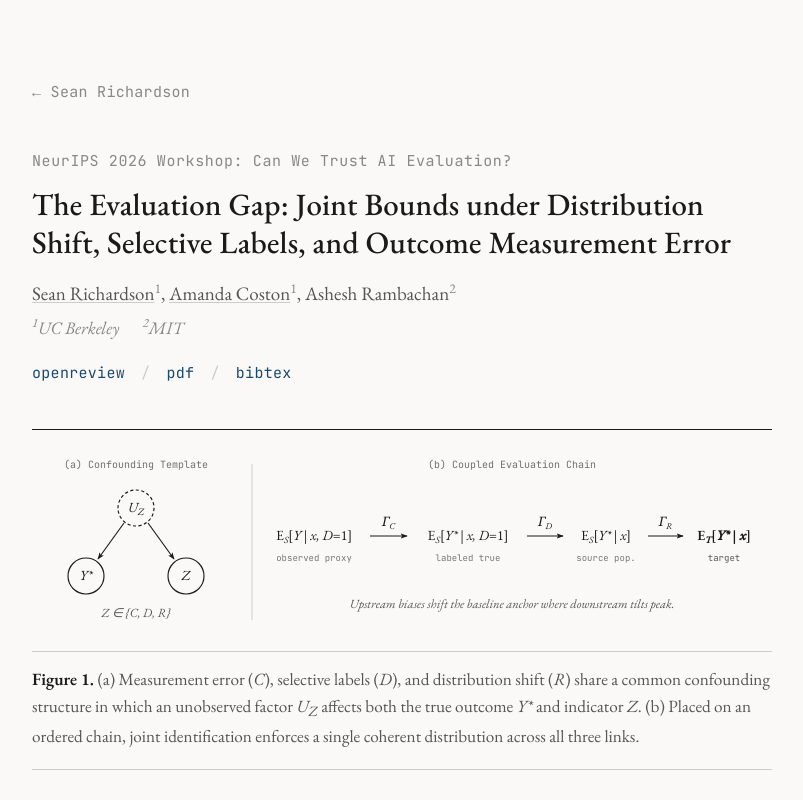
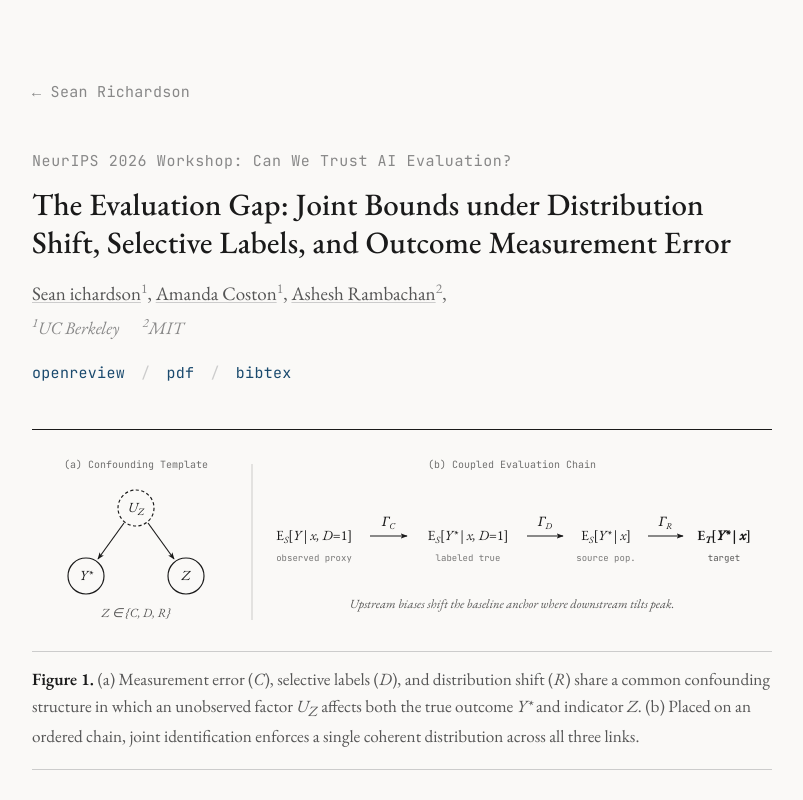
Before and after one commit to smrichardson/smrichardson.github.io, a plain HTML site: page evaluation-gap/index.html in a window 1280 px wide. Shown: the top 800 px of the page, without its empty margins (238-1041 px from the left). Drawn offline with nearby package versions, Linux system fonts and the light colour scheme.

Commit message:
Update index.html

```diff
--- a/evaluation-gap/index.html
+++ b/evaluation-gap/index.html
@@ -303,9 +303,9 @@
     <div class="venue">NeurIPS 2026 Workshop: Can We Trust AI Evaluation?</div>
     <h1>The Evaluation Gap: Joint Bounds under Distribution Shift, Selective Labels, and Outcome Measurement Error</h1>
     <div class="authors">
-      <a href="https://smrichardson.github.io/">Sean Richardson</a><sup>1</sup>,
+      <a href="https://smrichardson.github.io/">Sean ichardson</a><sup>1</sup>,
       <a href="https://www.amandacoston.com/">Amanda Coston</a><sup>1</sup>,
-      Ashesh Rambachan<sup>2</sup>
+      <a href="https://asheshrambachan.github.io/">Ashesh Rambachan</a><sup>2</sup>,
     </div>
     <div class="affiliations">
       <sup>1</sup>UC Berkeley &emsp; <sup>2</sup>MIT
```
